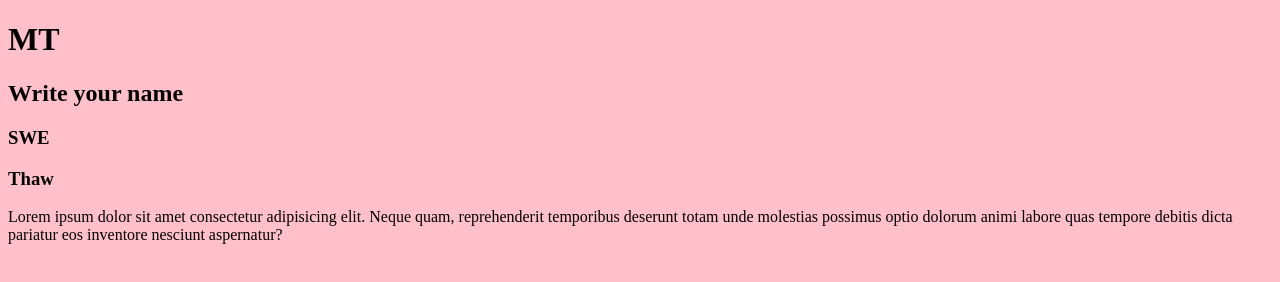
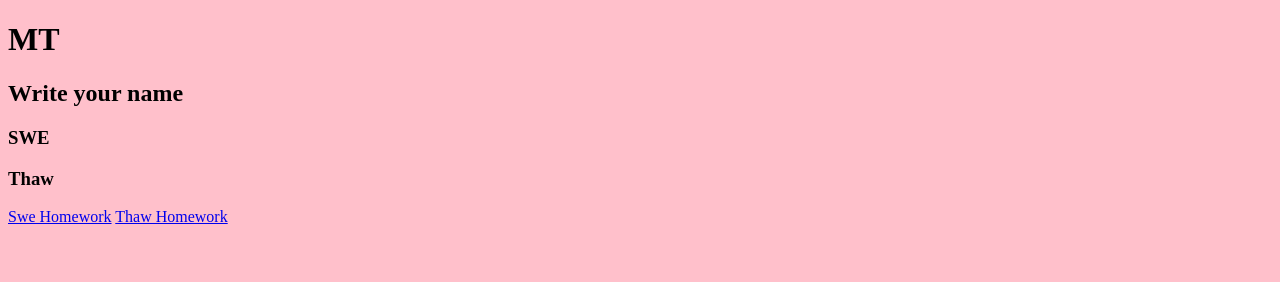
Before and after one commit to mtcodingtech/wdb-12-projects, a plain HTML site: page index.html in a window 1280 px wide. Drawn offline with Linux system fonts and the light colour scheme.

Commit message:
add website link and homework link

```diff
--- a/index.html
+++ b/index.html
@@ -11,11 +11,8 @@
     <h2>Write your name</h2>
     <h3>SWE</h3>
     <h3>Thaw</h3>
-    <p>
-      Lorem ipsum dolor sit amet consectetur adipisicing elit. Neque quam,
-      reprehenderit temporibus deserunt totam unde molestias possimus optio
-      dolorum animi labore quas tempore debitis dicta pariatur eos inventore
-      nesciunt aspernatur?
-    </p>
+
+    <a href="SWE-homework/index.html">Swe Homework</a>
+    <a href="Thaw-Homework/index.html">Thaw Homework</a>
   </body>
 </html>
```
Also changed, not shown: 1 other file.
